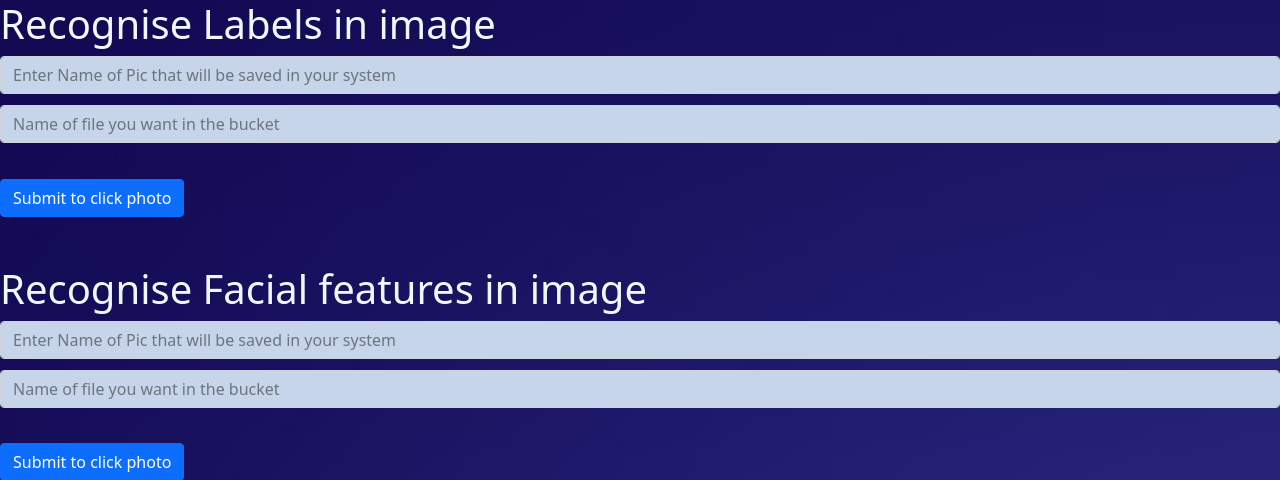
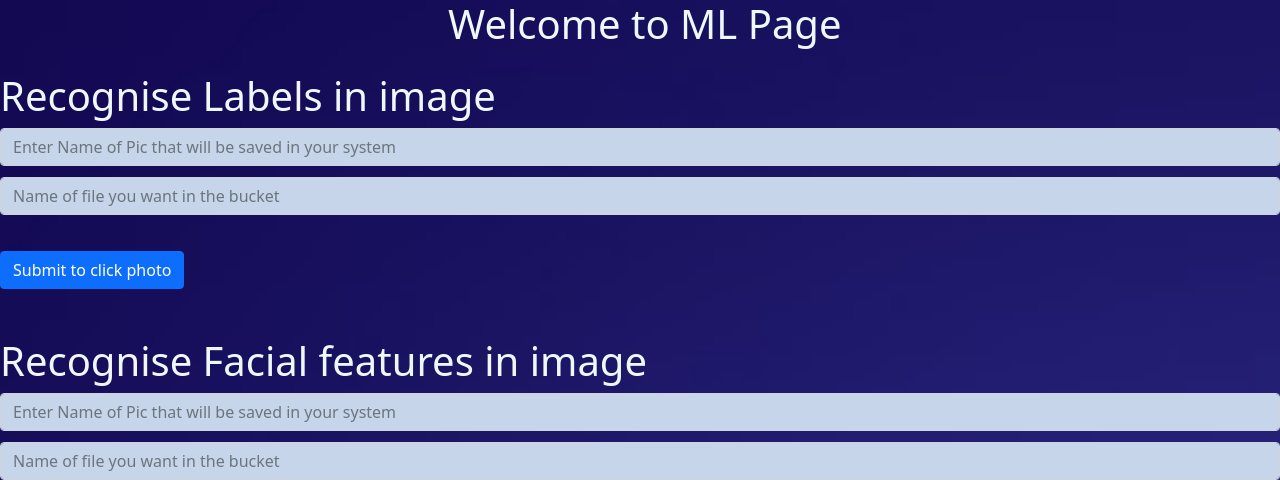
Before and after one commit to 1398abhisingh911/cgi-flask_web-app, a Flask app: page /ml in a window 1280 px wide. Shown: the top 480 px of the page. Run offline with Flask 2, Linux system fonts and the light colour scheme.

Commit message:
Update ml.html

```diff
--- a/templates/ml.html
+++ b/templates/ml.html
@@ -28,7 +28,10 @@
 
 <body>
 
-
+<h1 style="position: absolute;left: 35%;color: aliceblue;">Welcome to ML Page</h1>
+    <br>
+    <br>
+    <br>
     <form action="{{ url_for('rekognition') }}" method="post">
         <div class="form-group">
             <h1 style="color: aliceblue;">Recognise Labels in image</h1>
```
